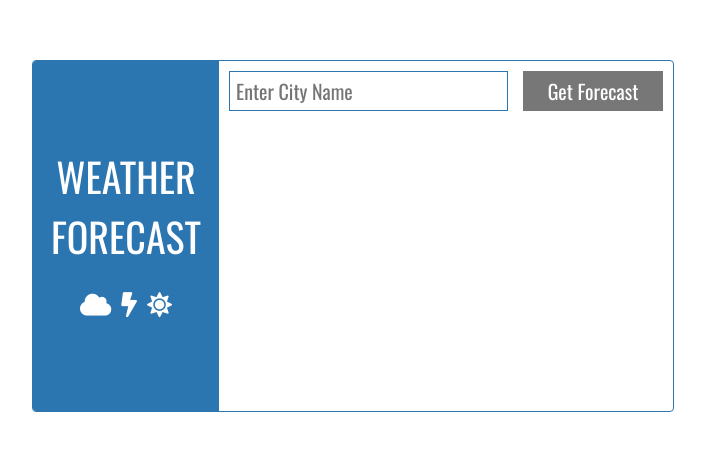
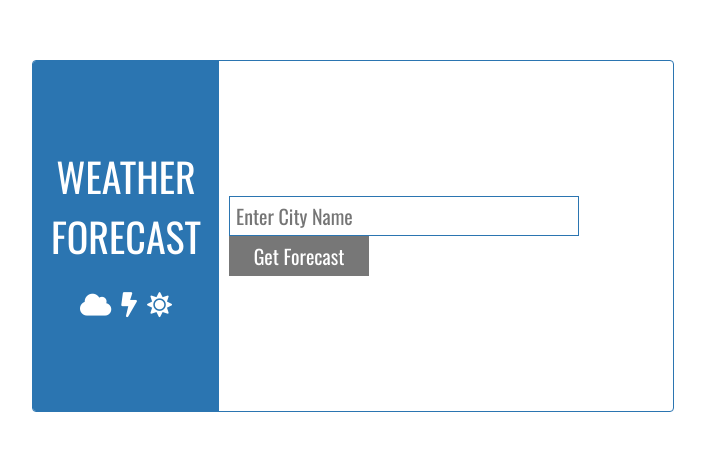
Before and after one commit to AlexDyksa/Weaher-Forecast-v2, a React (Create React App) app: page / in a window 1280 px wide. Shown: the part 164-614 px from the top of the page, without its empty margins (287-992 px from the left). Built offline with nearby package versions, Linux system fonts and the light colour scheme.

Commit message:
modified styles

```diff
--- a/src/App.css
+++ b/src/App.css
@@ -18,4 +18,7 @@
 .app__content {
     width: 70%;
     padding: 10px;
+    display: flex;
+    flex-direction: column;
+    justify-content: center;
 }
--- a/src/components/Form/styles.css
+++ b/src/components/Form/styles.css
@@ -12,7 +12,7 @@
     font-family: 'Oswald', sans-serif;
     height: 40px;
     box-sizing: border-box;
-    width: 279px;
+    width: 350px;
     text-transform: capitalize;
     border:1px solid #2b75b1;
 
```
Also changed, not shown: 1 other file (tests, documents, lock files or other folders).
